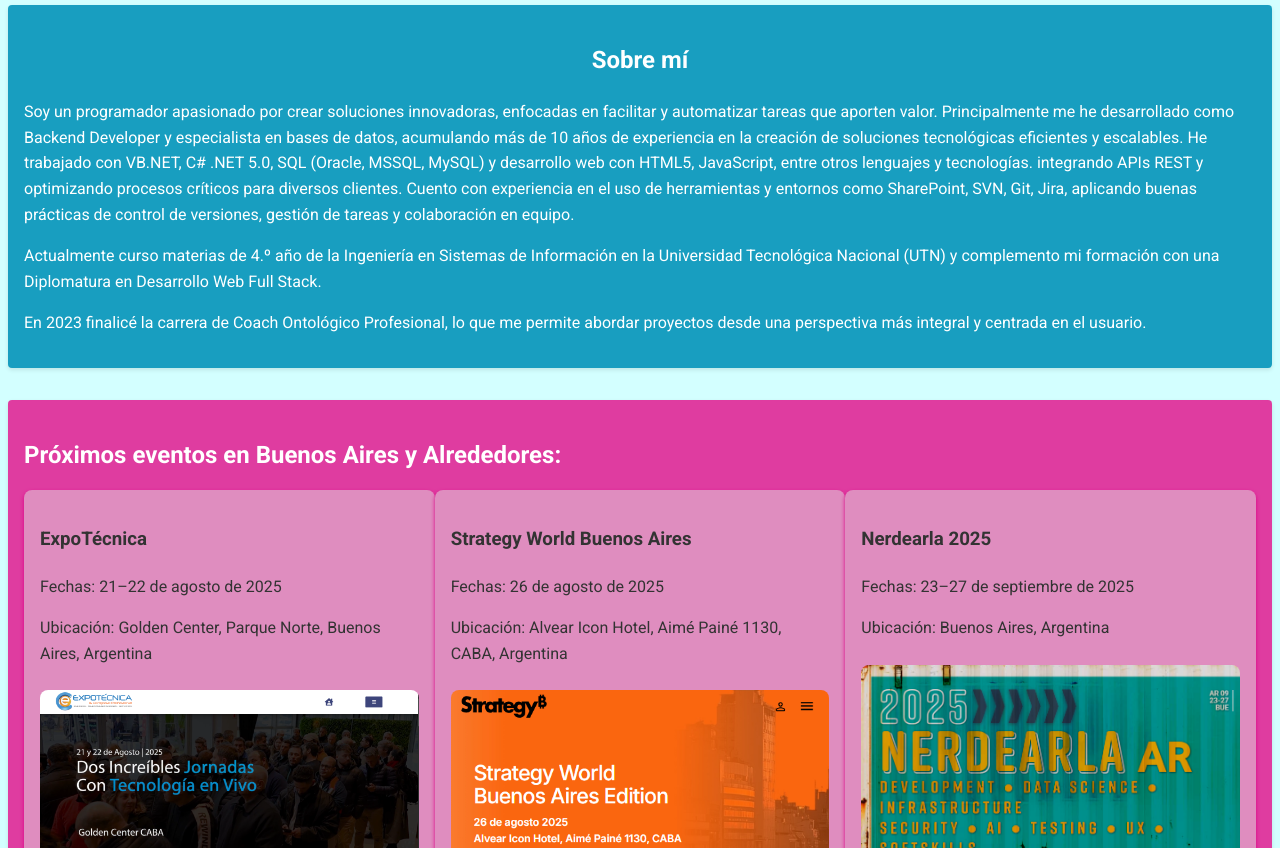
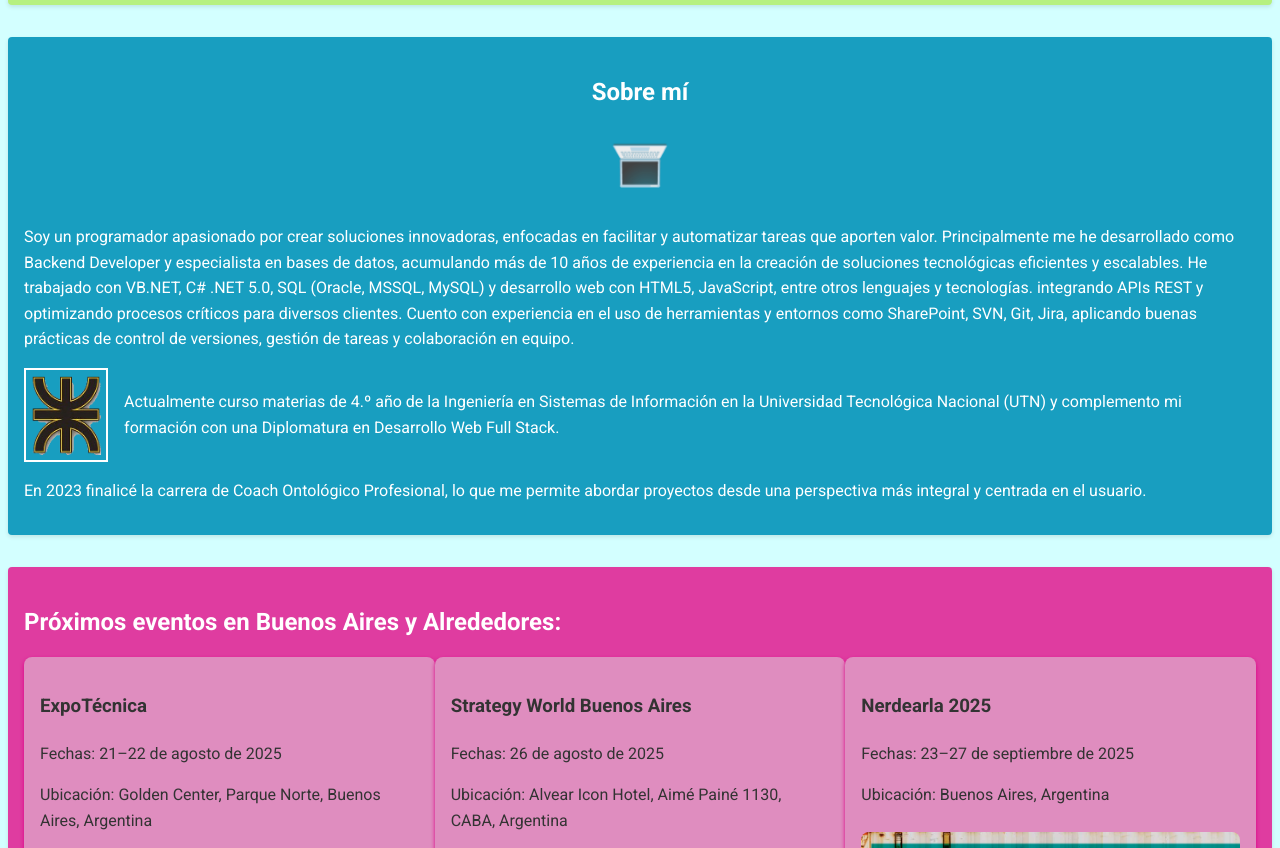
Before and after one commit to matimorales721/Portfolio, a plain HTML site: page index.html in a window 1280 px wide. Shown: the part 1439-2287 px from the top of the page. Drawn offline with Linux system fonts and the light colour scheme.

Commit message:
Listortigit status! ultimos cambios, quedó simple pero cumple

```diff
--- a/index.html
+++ b/index.html
@@ -100,6 +100,7 @@
       </section>
       <section id="sobremi" class="section">
         <h2>Sobre mí</h2>
+        <div class="icono-tarjeta">💻</div>
         <p>
           Soy un programador apasionado por crear soluciones innovadoras, enfocadas en facilitar y automatizar tareas
           que aporten valor. Principalmente me he desarrollado como Backend Developer y especialista en bases de datos,
@@ -109,10 +110,13 @@
           Cuento con experiencia en el uso de herramientas y entornos como SharePoint, SVN, Git, Jira, aplicando buenas
           prácticas de control de versiones, gestión de tareas y colaboración en equipo.
         </p>
-        <p>
-          Actualmente curso materias de 4.º año de la Ingeniería en Sistemas de Información en la Universidad
-          Tecnológica Nacional (UTN) y complemento mi formación con una Diplomatura en Desarrollo Web Full Stack.
-        </p>
+        <div class="utn-info">
+          <img src="./images/utn-icono_transp.png" alt="utn-icono">
+          <p>
+            Actualmente curso materias de 4.º año de la Ingeniería en Sistemas de Información en la Universidad
+            Tecnológica Nacional (UTN) y complemento mi formación con una Diplomatura en Desarrollo Web Full Stack.
+          </p>
+        </div>
         <p>
           En 2023 finalicé la carrera de Coach Ontológico Profesional, lo que me permite abordar proyectos desde una
           perspectiva más integral y centrada en el usuario.
--- a/styles.css
+++ b/styles.css
@@ -75,11 +75,17 @@ main {
 #inicio {
   background: rgba(47, 79, 79, 0.897);
   margin-bottom: 2rem;
+  margin-top: 2rem;
   max-width: 900px;
   width: 100%;
   justify-self: center;
+  transition-duration: 0.2s;
 }
 
+#inicio:hover {
+  transform: scale(1.2);
+  transition-duration: 0.2s;
+}
 
 
 @media (max-width: 980px) {
@@ -224,6 +230,23 @@ main {
   margin-bottom: 2rem;
 }
 
+@keyframes rotacion-lenta {
+  0% {
+    transform: rotate(0deg);
+  }
+  100% {
+    transform: rotate(360deg);
+  }
+}
+
+#sobremi .icono-tarjeta {
+  display: flex;
+  justify-content: center;
+  font-size: 3rem;
+  margin-bottom: 1rem;
+  animation: rotacion-lenta 10s linear infinite;
+}
+
 #sobremi h2 {
   color: #fff;
   text-align: center;
@@ -232,6 +255,30 @@ main {
 #sobremi p {
   color: #fff;
   margin-bottom: 1rem;
+}
+
+#sobremi .utn-info {
+  display: flex;
+  flex-direction: row;
+  align-items: center;
+}
+
+#sobremi .utn-info img {
+  max-width: 100px;
+  margin-right: 1rem;
+  max-height: 80px;
+  padding: 0.3rem;
+  border: 2px solid #fff;
+}
+
+@media (max-width: 420px) {
+  #sobremi .utn-info img {
+    max-width: 50px;
+    margin-right: 1rem;
+    max-height: 40px;
+    padding: 0.15rem;
+    border: 1px solid #fff;
+  }
 }
 
 #eventos {
```
Also changed, not shown: images/utn-icono.jfif (added), images/utn-icono_transp.jfif (added), images/utn-icono_transp.png (added), 1 other file.
